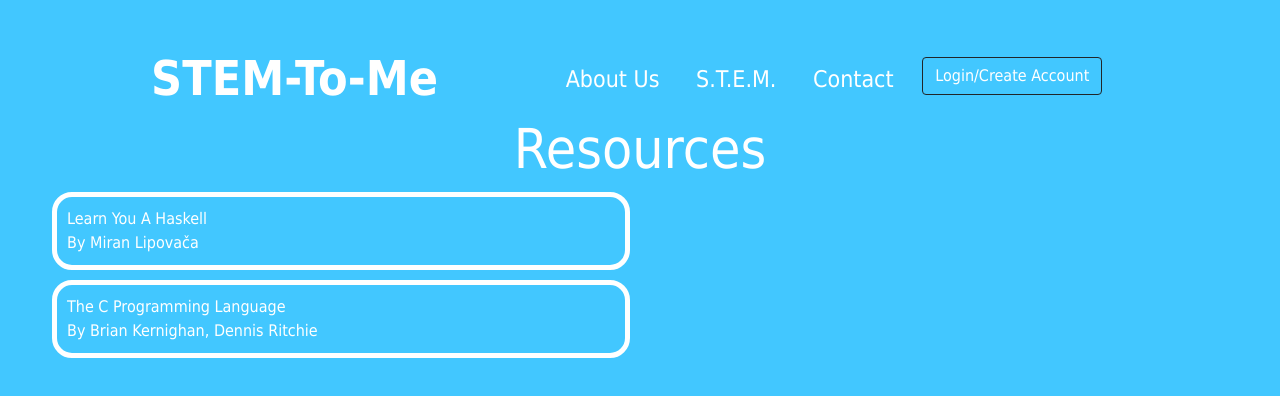
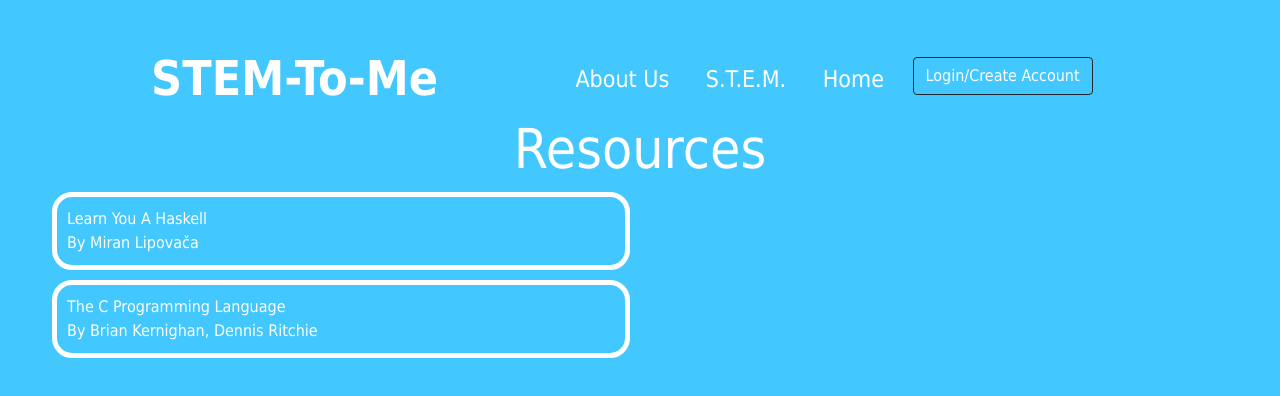
Before and after one commit to AntaresMKII/414nametoolong, a website: page public/resource-view.html in a window 1280 px wide. Drawn offline with nearby package versions, Linux system fonts and the light colour scheme.

Commit message:
Added "Home" button
Added home button in navigation bar to make it easier to get back to home page

```diff
--- a/public/resource-view.html
+++ b/public/resource-view.html
@@ -15,7 +15,7 @@
         <nav class="col-sm-8 text-right">
           <p><a href="#jumbotron-about">About Us</a></p>
           <p><a href="#jumbotron-stem">S.T.E.M.</a></p>
-          <p><a href="#jumbotron-contact">Contact</a></p>
+          <p><a href="index.html">Home</a></p>
           <a href="../public/login.html"><button type="button" class="btn btn-outline-dark">Login/Create Account</button></a>
         </nav>
       </div>
```
Also changed, not shown: public/index.html (+1 -1 lines).
